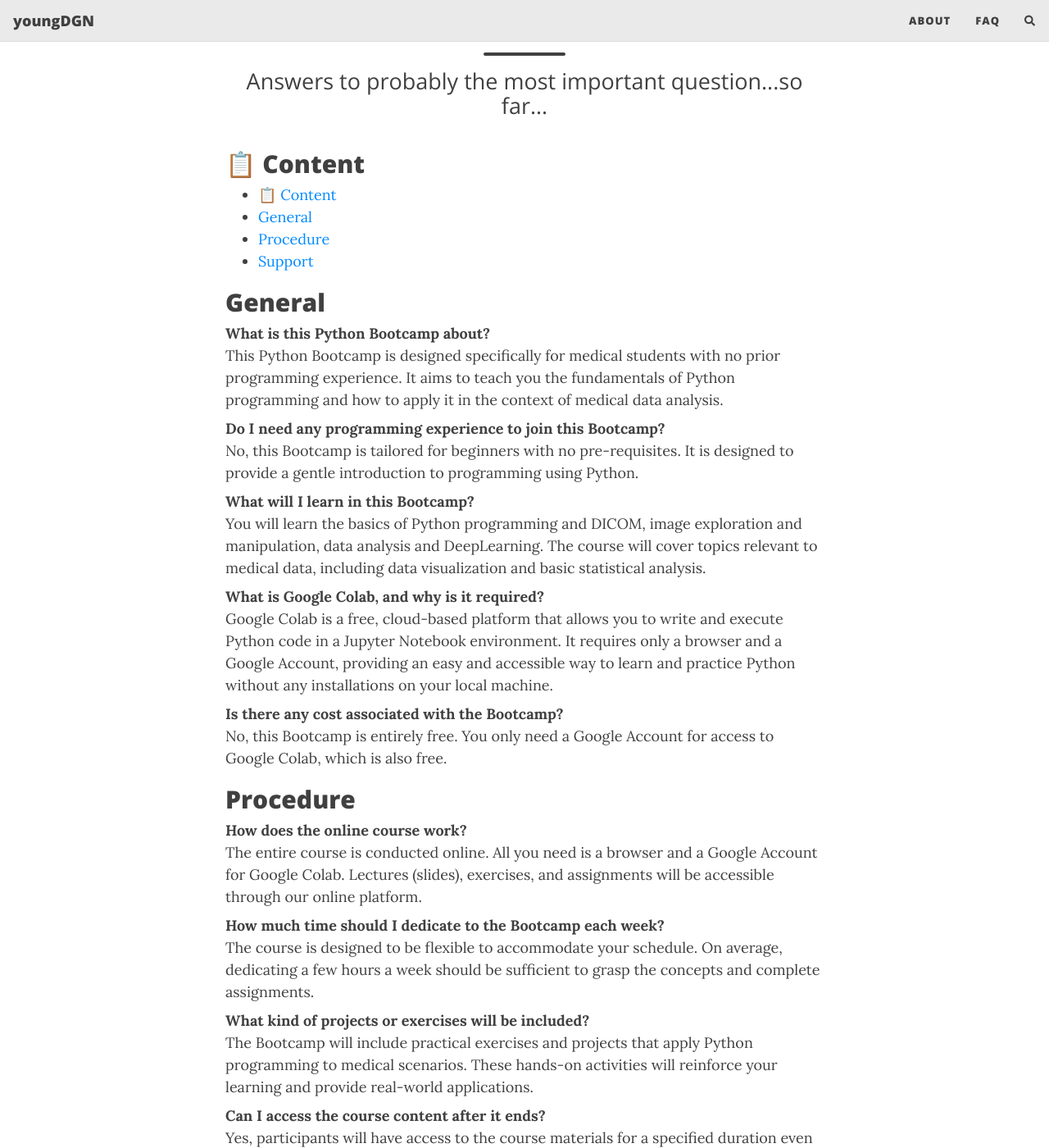
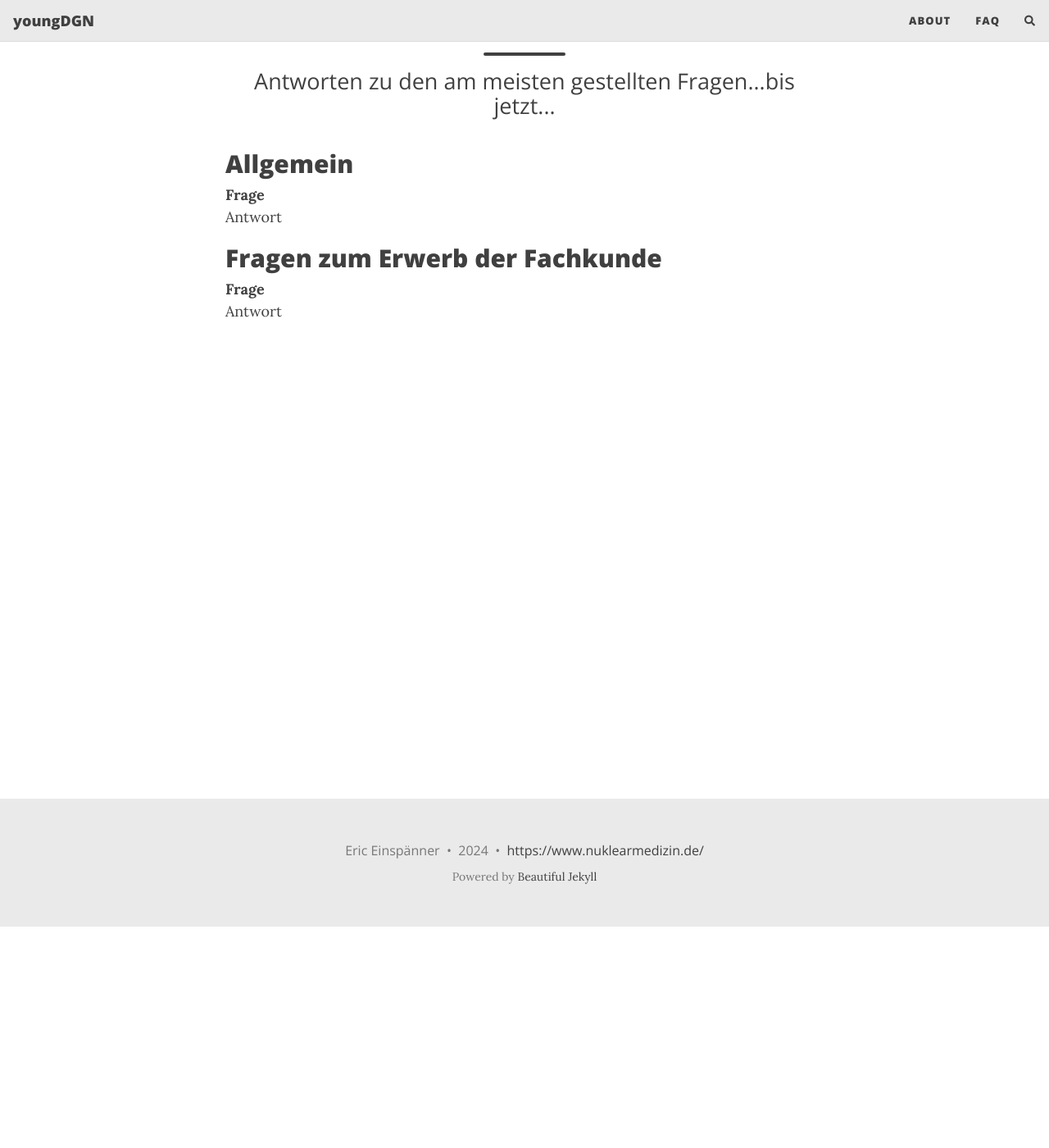
Before and after one commit to Ede1994/yDGN_Website, a Jekyll site: the page built from pages/faq.md, in a window 1280 px wide and 1400 px high, scrolled down 270 px. Shown: the whole window at 82% size. Built offline with Jekyll 4.4.1, drawn with Linux system fonts in a browser that asks for light colours; nearby versions of some CDN libraries; comment, search, counter and statistics services are not loaded; some of the changed text lies outside the part shown.

Commit message:
Update faq.md

```diff
--- a/pages/faq.md
+++ b/pages/faq.md
@@ -1,50 +1,16 @@
 ---
 layout: page
 title: FAQ
-subtitle: Answers to probably the most important question...so far...
+subtitle: Antworten zu den am meisten gestellten Fragen...bis jetzt...
 ---
 
-## 📋 Content
-- [📋 Content](#-content)
-- [General](#general)
-- [Procedure](#procedure)
-- [Support](#support)
+## Allgemein
+
+Frage
+: Antwort
 
 
-## General
+## Fragen zum Erwerb der Fachkunde
 
-What is this Python Bootcamp about?
-: This Python Bootcamp is designed specifically for medical students with no prior programming experience. It aims to teach you the fundamentals of Python programming and how to apply it in the context of medical data analysis.
-
-Do I need any programming experience to join this Bootcamp?
-: No, this Bootcamp is tailored for beginners with no pre-requisites. It is designed to provide a gentle introduction to programming using Python.
-
-What will I learn in this Bootcamp?
-: You will learn the basics of Python programming and DICOM, image exploration and manipulation, data analysis and DeepLearning. The course will cover topics relevant to medical data, including data visualization and basic statistical analysis.
-
-What is Google Colab, and why is it required?
-: Google Colab is a free, cloud-based platform that allows you to write and execute Python code in a Jupyter Notebook environment. It requires only a browser and a Google Account, providing an easy and accessible way to learn and practice Python without any installations on your local machine.
-
-Is there any cost associated with the Bootcamp?
-: No, this Bootcamp is entirely free. You only need a Google Account for access to Google Colab, which is also free.
-
-
-## Procedure
-
-How does the online course work?
-: The entire course is conducted online. All you need is a browser and a Google Account for Google Colab. Lectures (slides), exercises, and assignments will be accessible through our online platform.
-
-How much time should I dedicate to the Bootcamp each week?
-: The course is designed to be flexible to accommodate your schedule. On average, dedicating a few hours a week should be sufficient to grasp the concepts and complete assignments.
-
-What kind of projects or exercises will be included?
-: The Bootcamp will include practical exercises and projects that apply Python programming to medical scenarios. These hands-on activities will reinforce your learning and provide real-world applications.
-
-Can I access the course content after it ends?
-: Yes, participants will have access to the course materials for a specified duration even after the Bootcamp concludes. This allows you to review and revisit the content at your own pace.
-
-
-## Support
-
-Will there be any support during the Bootcamp?
-: Yes, there will be dedicated discussion forums and channels for communication. Instructors and teaching assistants will be available to answer your questions and provide assistance.
+Frage
+: Antwort
```
